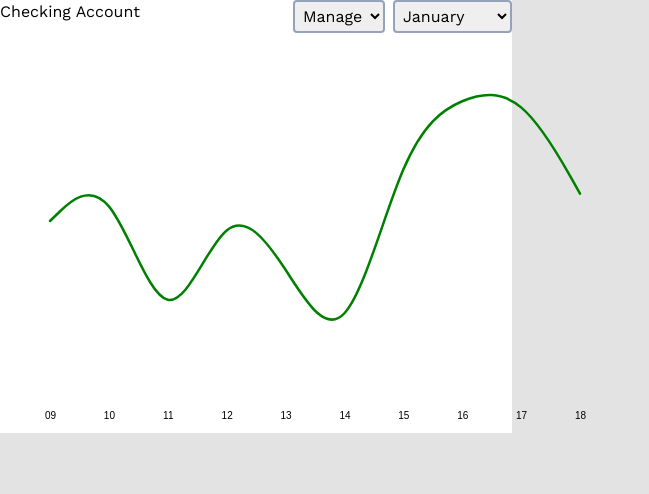
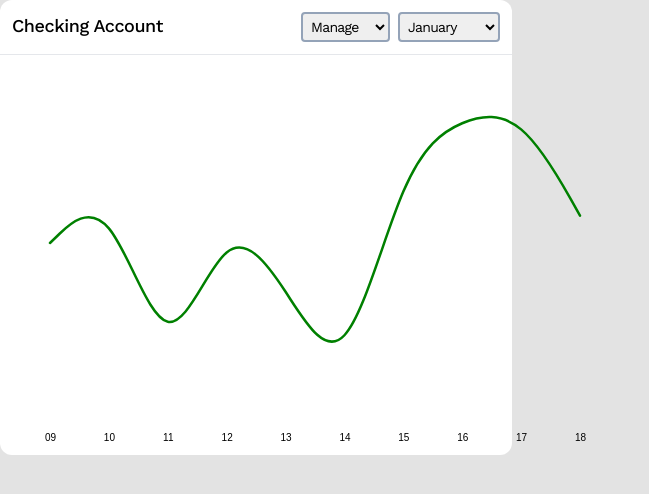
Before and after one commit to rohitbharti279/assiduus-assignment, a React (Create React App) app: page / in a window 1280 px wide. Shown: the top 494 px of the page, without its empty margins (0-649 px from the left). Built offline with nearby package versions, Linux system fonts and the light colour scheme.

Commit message:
Checking account graph

```diff
--- a/src/App.js
+++ b/src/App.js
@@ -1,6 +1,6 @@
 
 import './App.css';
-import LineChart from './Components/LineChart ';
+import CheckingAccount from './Components/CheckingAccount';
 // import Content from './Components/Content';
 // import Header from './Components/Header';
 // import Sidebar from './Components/Sidebar';
@@ -11,7 +11,7 @@ function App() {
       {/* <Sidebar /> */}
       {/* <Header /> */}
       {/* <Content /> */}
-      <LineChart />
+      <CheckingAccount />
     </div>
   );
 }
--- /dev/null
+++ b/src/Components/CheckingAccount.js
@@ -0,0 +1,123 @@
+import React, { useState, useEffect } from 'react';
+import * as d3 from 'd3';
+
+const CheckingAccount = () => {
+  const [data, setData] = useState(generateRandomData());
+  const [selectedMonth, setSelectedMonth] = useState('January');
+  const [randomizeOption, setRandomizeOption] = useState('Manage');
+
+  const months = [
+    'January', 'February', 'March', 'April', 'May', 'June',
+    'July', 'August', 'September', 'October', 'November', 'December'
+  ];
+
+  const randomizeOptions = ['Manage','By Date', 'Monthly', 'Quarterly'];
+
+   // Function to generate random data
+  function generateRandomData() {
+    return Array.from({ length: 10 }, (_, i) => ({ x: i + 9, y: Math.random() * 10 }));
+  }
+
+  // Function to randomize data based on selected option
+  function randomizeData(option) {
+    if (option === 'By Date') {
+      setData(generateRandomData());
+    } else if (option === 'Monthly') {
+      setData(generateRandomData(selectedMonth));
+      // setData(generateRandomDataForMonth(selectedMonth));
+    } else if (option === 'Quarterly') {
+      setData(generateRandomData(selectedMonth));
+      // setData(generateRandomDataForQuarter(selectedMonth));
+    }
+  }
+
+  // // Generate random data for the selected month
+  // function generateRandomDataForMonth(month) {
+  //   return Array.from({ length: 10 }, (_, i) => ({ x: i + 9, y: Math.random() * 10 }));
+  // }
+
+  // Event handler for randomize dropdown change
+  function handleRandomizeChange(event) {
+    const selectedOption = event.target.value;
+    setRandomizeOption(selectedOption);
+    randomizeData(selectedOption);
+  }
+
+  // Event handler for month dropdown change
+  function handleMonthChange(event) {
+    const selectedMonth = event.target.value;
+    setSelectedMonth(selectedMonth);
+    randomizeData(randomizeOption); // Randomize when a different month is selected
+  }
+
+  useEffect(() => {
+    const svg = d3.select("#line-chart");
+
+    const margin = { top: 20, right: 20, bottom: 30, left: 50 };
+    const width = 600 - margin.left - margin.right;
+    const height = 400 - margin.top - margin.bottom;
+
+    const x = d3.scaleLinear()
+      .domain([9, 18])
+      .range([0, width]);
+
+    const y = d3.scaleLinear()
+      .domain([0, d3.max(data, d => d.y) + 1])
+      .range([height, 0]);
+
+    const line = d3.line()
+      .x(d => x(d.x))
+      .y(d => y(d.y))
+      .curve(d3.curveBasis);
+
+    svg.selectAll("*").remove();
+
+    const g = svg.append("g")
+      .attr("transform", `translate(${margin.left},${margin.top})`);
+
+    g.append("g")
+      .attr("transform", `translate(0,${height})`)
+      .call(d3.axisBottom(x).tickFormat(d3.format("02")))
+      .select(".domain")
+      .remove();
+
+    g.selectAll(".tick line").remove();
+
+    g.append("path")
+      .datum(data)
+      .attr("fill", "none")
+      .attr("stroke", "green")
+      .attr("stroke-linejoin", "round")
+      .attr("stroke-linecap", "round")
+      .attr("stroke-width", 2.5)
+      .attr("d", line);
+
+  }, [data]);
+
+
+  return (
+    <div className='bg-white w-[40%] rounded-xl'>
+      <div className='flex justify-between p-3'>
+        <p className='tracking-tight font-medium text-lg'>Checking Account</p>
+        <div className='flex gap-2'>
+          <select className='p-1 text-sm tracking-tighter border-2 border-slate-400 rounded' value={randomizeOption} onChange={handleRandomizeChange}>
+            {randomizeOptions.map(option => (
+              <option key={option} value={option}>{option}</option>
+            ))}
+          </select>
+          <select className='p-1 text-sm tracking-tighter border-2 border-slate-400 rounded' value={selectedMonth} onChange={handleMonthChange}>
+            {months.map(month => (
+              <option key={month} value={month}>{month}</option>
+            ))}
+          </select>
+        </div>
+      </div>
+      <hr className=''></hr>
+      <div>
+        <svg id="line-chart" width="600" height="400"></svg>
+      </div>
+    </div>
+  );
+};
+
+export default CheckingAccount;
--- a/src/Components/LineChart .js
+++ /dev/null
@@ -1,101 +0,0 @@
-import React, { useState, useEffect } from 'react';
-import * as d3 from 'd3';
-
-const LineChart = () => {
-  const [data, setData] = useState(generateRandomData());
-  const [selectedMonth, setSelectedMonth] = useState('January');
-  const [randomizeOption, setRandomizeOption] = useState('Manage');
-
-  const months = [
-    'January', 'February', 'March', 'April', 'May', 'June',
-    'July', 'August', 'September', 'October', 'November', 'December'
-  ];
-
-  function generateRandomData() {
-    return Array.from({ length: 10 }, (_, i) => ({ x: i + 9, y: Math.random() * 10 }));
-  }
-
-  function randomizeData() {
-    setData(generateRandomData());
-  }
-
-  function handleRandomizeChange(event) {
-    setRandomizeOption(event.target.value);
-    randomizeData();
-  }
-
-  function handleMonthChange(event) {
-    setSelectedMonth(event.target.value);
-    randomizeData(); // Randomize when a different month is selected
-  }
-
-  useEffect(() => {
-    const svg = d3.select("#line-chart");
-
-    const margin = { top: 20, right: 20, bottom: 30, left: 50 };
-    const width = 600 - margin.left - margin.right;
-    const height = 400 - margin.top - margin.bottom;
-
-    const x = d3.scaleLinear()
-      .domain([9, 18])
-      .range([0, width]);
-
-    const y = d3.scaleLinear()
-      .domain([0, d3.max(data, d => d.y) + 1])
-      .range([height, 0]);
-
-    const line = d3.line()
-      .x(d => x(d.x))
-      .y(d => y(d.y))
-      .curve(d3.curveBasis);
-
-    svg.selectAll("*").remove();
-
-    const g = svg.append("g")
-      .attr("transform", `translate(${margin.left},${margin.top})`);
-
-    g.append("g")
-      .attr("transform", `translate(0,${height})`)
-      .call(d3.axisBottom(x).tickFormat(d3.format("02")))
-      .select(".domain")
-      .remove();
-
-    g.selectAll(".tick line").remove();
-
-    g.append("path")
-      .datum(data)
-      .attr("fill", "none")
-      .attr("stroke", "green")
-      .attr("stroke-linejoin", "round")
-      .attr("stroke-linecap", "round")
-      .attr("stroke-width", 2.5)
-      .attr("d", line);
-
-  }, [data]);
-
-
-  return (
-    <div className='bg-white w-[40%]'>
-      <div className='flex justify-between'>
-        <p>Checking Account</p>
-        <div className='flex gap-2'>
-        <select className='p-1 border-2 border-slate-400 rounded' value={randomizeOption} onChange={handleRandomizeChange}>
-        <option value="Manage">Manage</option>
-        <option value="Date">Date</option>
-      </select>
-      <select className='p-1 border-2 border-slate-400 rounded' value={selectedMonth} onChange={handleMonthChange}>
-        {months.map(month => (
-          <option key={month} value={month}>{month}</option>
-        ))}
-      </select>
-        </div>
-      </div>
-      <div>
-        <svg id="line-chart" width="600" height="400"></svg>
-      </div>
-
-    </div>
-  );
-};
-
-export default LineChart;
```
